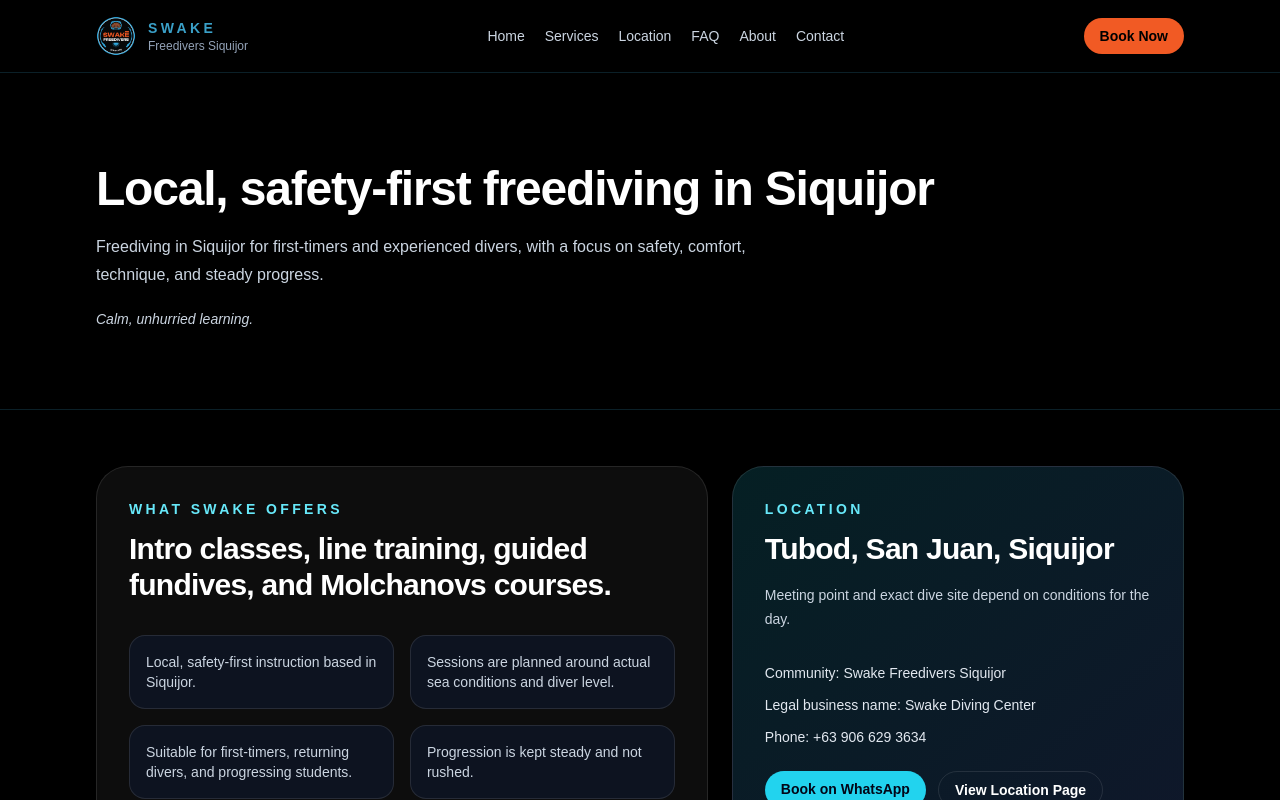
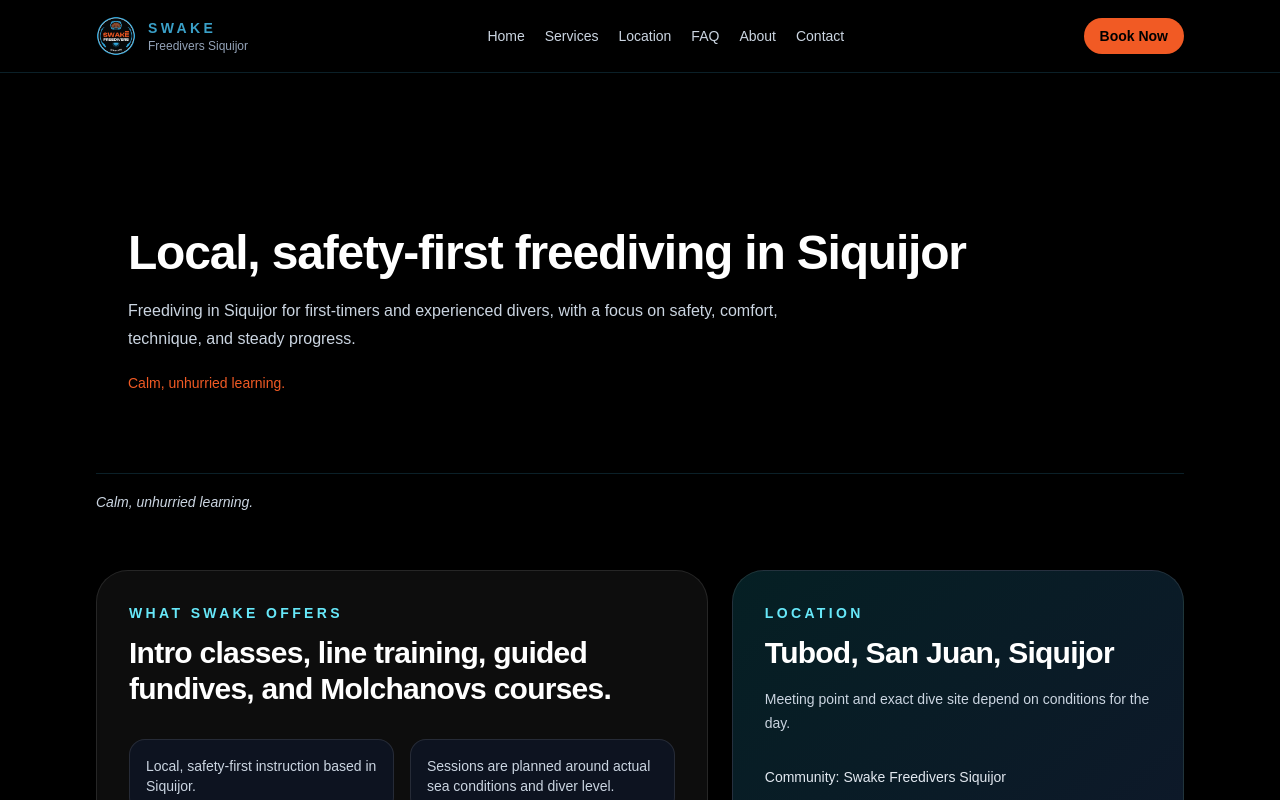
Before and after one commit to cbmserino-cyber/swake-diving-center, a Next.js app: page / in a window 1280 px wide. Shown: the top 800 px of the page. Built offline with nearby package versions, Linux system fonts and the light colour scheme.

Commit message:
Update page.tsx

```diff
--- a/app/page.tsx
+++ b/app/page.tsx
@@ -9,16 +9,21 @@ export default function HomePage() {
   return (
     <>
       <LocalBusinessJsonLd />
-      <PageHero
-        eyebrow=""
-        title="Local, safety-first freediving in Siquijor"
-        description="Freediving in Siquijor for first-timers and experienced divers, with a focus on safety, comfort, technique, and steady progress."
-        kicker={
+
+      <section className="mx-auto max-w-6xl px-6 pt-16 lg:px-8">
+        <PageHero
+          eyebrow=""
+          title="Local, safety-first freediving in Siquijor"
+          description="Freediving in Siquijor for first-timers and experienced divers, with a focus on safety, comfort, technique, and steady progress."
+          kicker="Calm, unhurried learning."
+        />
+
+        <div className="mt-4">
           <span className="text-sm italic text-slate-300">
             Calm, unhurried learning.
           </span>
-        }
-      />
+        </div>
+      </section>
 
       <section className="mx-auto max-w-6xl px-6 py-14 lg:px-8">
         <div className="grid gap-6 lg:grid-cols-[1.15fr_0.85fr]">
```
